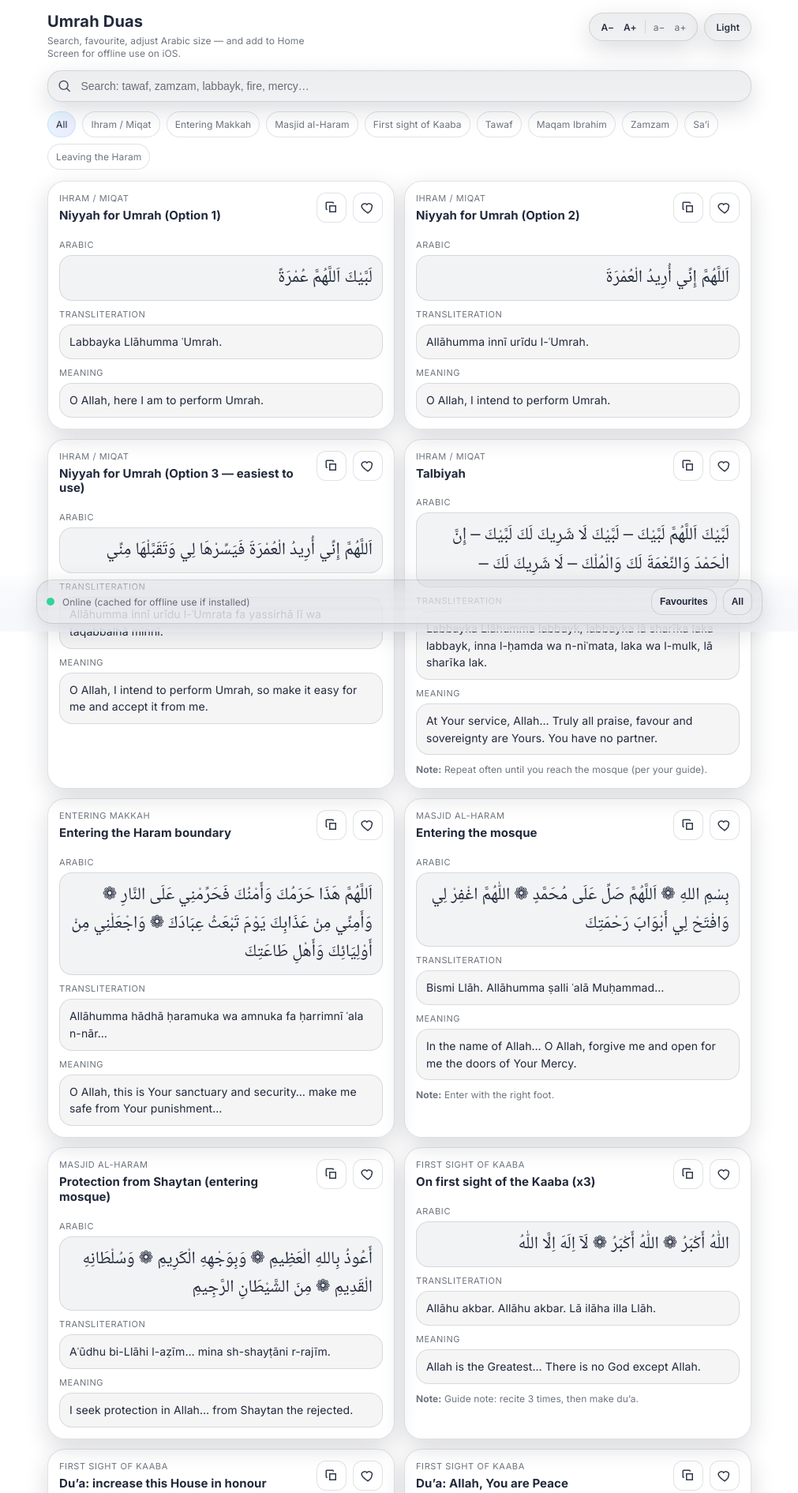
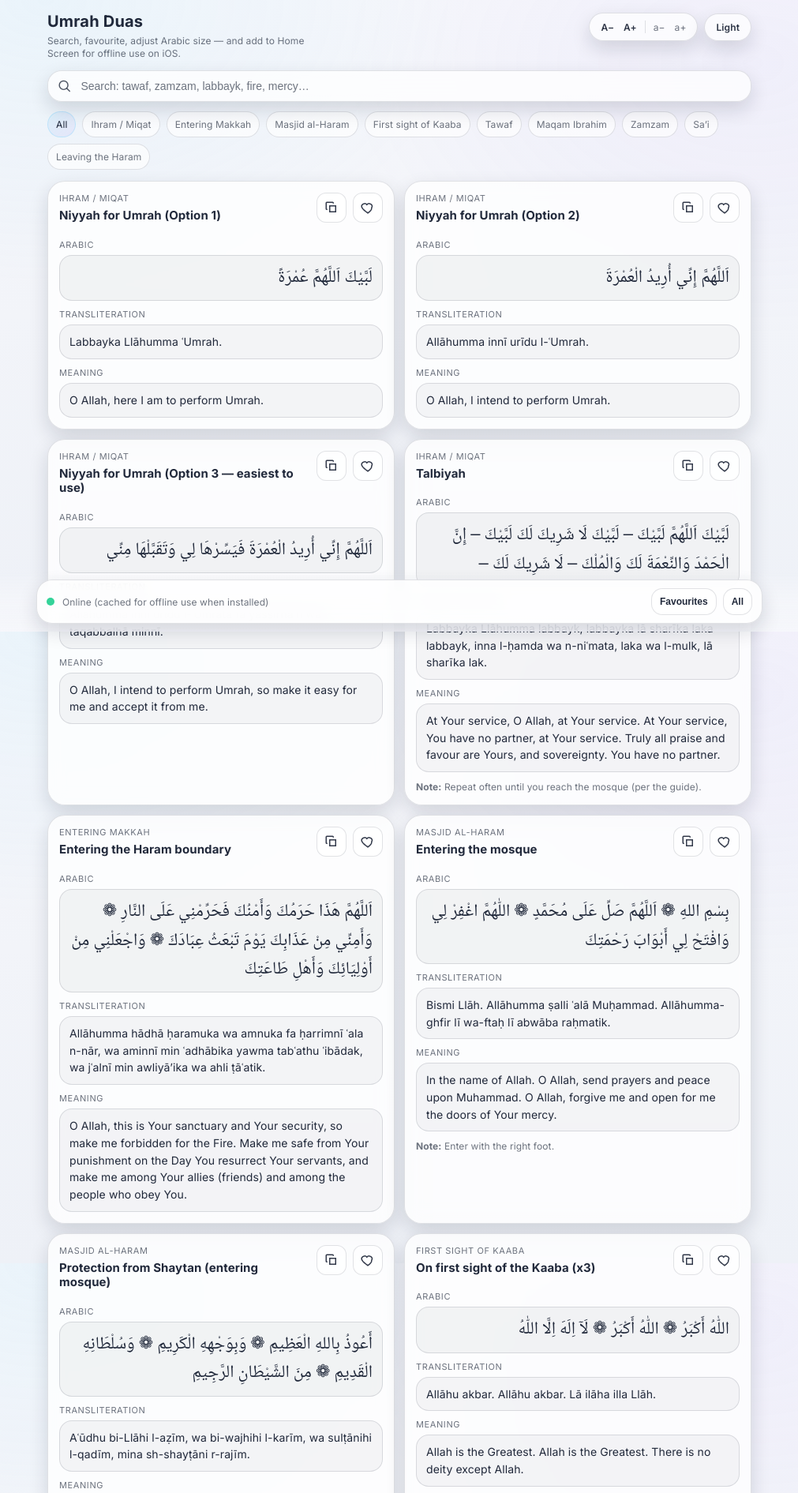
Before and after one commit to h5vmprj6q9-ui/umrah-duas, a plain HTML site: page index.html in a window 1280 px wide. Shown: the top 1891 px of the page at 79% size, without its empty margins (134-1145 px from the left). Drawn offline with Linux system fonts and the light colour scheme.

Commit message:
Update index.html

```diff
--- a/index.html
+++ b/index.html
@@ -8,7 +8,6 @@
   <meta name="apple-mobile-web-app-status-bar-style" content="black-translucent" />
   <meta name="apple-mobile-web-app-title" content="Umrah Duas" />
 
-  <!-- Optional: add your own icons -->
   <link rel="manifest" href="manifest.webmanifest" />
 
   <title>Umrah Duas</title>
@@ -20,33 +19,46 @@
 
   <style>
     :root{
-      --bg: #0b1220;
-      --card: rgba(255,255,255,.08);
-      --card2: rgba(255,255,255,.10);
+      /* Calm, consistent dark theme */
+      --bg0: #0b1220;
+      --bg1: #070c16;
+
+      --card: rgba(255,255,255,.06);
+      --card2: rgba(255,255,255,.08);
+
       --text: rgba(255,255,255,.92);
-      --muted: rgba(255,255,255,.65);
+      --muted: rgba(255,255,255,.62);
       --border: rgba(255,255,255,.14);
+
       --accent: #7dd3fc;
       --accent2:#a78bfa;
       --good:#34d399;
-      --shadow: 0 10px 30px rgba(0,0,0,.35);
+
+      --shadow: 0 10px 26px rgba(0,0,0,.30);
       --radius: 18px;
+
       --safeTop: env(safe-area-inset-top);
       --safeBottom: env(safe-area-inset-bottom);
       --safeLeft: env(safe-area-inset-left);
       --safeRight: env(safe-area-inset-right);
+
       --arabicSize: 22px;
       --bodySize: 14px;
     }
 
     [data-theme="light"]{
-      --bg: #f6f7fb;
-      --card: rgba(14,23,42,.06);
-      --card2: rgba(14,23,42,.08);
+      /* Soft light theme */
+      --bg0: #f6f7fb;
+      --bg1: #eef1f7;
+
+      --card: rgba(14,23,42,.05);
+      --card2: rgba(14,23,42,.07);
+
       --text: rgba(14,23,42,.92);
       --muted: rgba(14,23,42,.60);
       --border: rgba(14,23,42,.12);
-      --shadow: 0 10px 30px rgba(14,23,42,.15);
+
+      --shadow: 0 10px 24px rgba(14,23,42,.14);
     }
 
     *{ box-sizing:border-box; }
@@ -54,12 +66,16 @@
     body{
       margin:0;
       font-family: Inter, system-ui, -apple-system, Segoe UI, Roboto, Arial, sans-serif;
-      background: background: linear-gradient(180deg, rgba(11,18,32,1) 0%, rgba(9,14,24,1) 100%),
-      radial-gradient(900px 600px at 15% 0%, rgba(125,211,252,.10), transparent 60%),
-      radial-gradient(900px 600px at 85% 10%, rgba(167,139,250,.08), transparent 55%);
       color: var(--text);
       font-size: var(--bodySize);
       letter-spacing: .1px;
+
+      /* Calmer + consistent background (less patchy than before) */
+      background:
+        radial-gradient(900px 600px at 15% 0%, rgba(125,211,252,.10), transparent 60%),
+        radial-gradient(900px 600px at 85% 10%, rgba(167,139,250,.08), transparent 58%),
+        linear-gradient(180deg, var(--bg0) 0%, var(--bg1) 100%);
+      background-attachment: fixed;
     }
 
     .app{
@@ -88,8 +104,8 @@
       letter-spacing:.2px;
     }
     .brand .sub{
-      color: var(--muted);
-      font-size: 12px;
+      color:var(--muted);
+      font-size:12px;
       line-height:1.3;
       max-width: 46ch;
     }
@@ -103,7 +119,7 @@
     }
     .pill{
       border:1px solid var(--border);
-      background: linear-gradient(180deg, var(--card2), var(--card));
+      background: rgba(255,255,255,.05);
       border-radius: 999px;
       padding: 9px 12px;
       box-shadow: var(--shadow);
@@ -112,7 +128,12 @@
       gap:8px;
       align-items:center;
       user-select:none;
+      backdrop-filter: blur(10px);
     }
+    [data-theme="light"] .pill{
+      background: rgba(255,255,255,.70);
+    }
+
     .pill button{
       all:unset;
       cursor:pointer;
@@ -135,12 +156,17 @@
       gap:10px;
       align-items:center;
       border:1px solid var(--border);
-      background: linear-gradient(180deg, var(--card2), var(--card));
+      background: rgba(255,255,255,.05);
       border-radius: var(--radius);
       padding: 10px 12px;
       box-shadow: var(--shadow);
       margin-bottom: 12px;
+      backdrop-filter: blur(10px);
     }
+    [data-theme="light"] .searchbar{
+      background: rgba(255,255,255,.75);
+    }
+
     .searchbar input{
       width:100%;
       border:none;
@@ -150,6 +176,7 @@
       font-size: 14px;
     }
     .searchbar input::placeholder{ color: var(--muted); }
+
     .chiprow{
       display:flex;
       gap:8px;
@@ -158,18 +185,22 @@
     }
     .chip{
       border:1px solid var(--border);
-      background: rgba(255,255,255,.06);
+      background: rgba(255,255,255,.04);
       border-radius: 999px;
       padding: 8px 10px;
       font-size:12px;
       color: var(--muted);
       cursor:pointer;
       user-select:none;
-      transition: transform .08s ease;
+      transition: transform .08s ease, background .18s ease, border-color .18s ease;
     }
+    [data-theme="light"] .chip{
+      background: rgba(255,255,255,.65);
+    }
+
     .chip:active{ transform: scale(.98); }
     .chip[data-active="true"]{
-      background: linear-gradient(135deg, rgba(125,211,252,.20), rgba(167,139,250,.18));
+      background: linear-gradient(135deg, rgba(125,211,252,.16), rgba(167,139,250,.12));
       color: var(--text);
       border-color: rgba(125,211,252,.35);
     }
@@ -180,13 +211,19 @@
       gap: 12px;
     }
 
+    /* More consistent, less "stripy" cards */
     .card{
       border:1px solid var(--border);
-      background: rgba(255,255,255,.07);
+      background: rgba(255,255,255,.05);
       border-radius: 22px;
       box-shadow: var(--shadow);
       overflow:hidden;
+      backdrop-filter: blur(10px);
     }
+    [data-theme="light"] .card{
+      background: rgba(255,255,255,.78);
+    }
+
     .cardTop{
       padding: 14px 14px 0;
       display:flex;
@@ -194,9 +231,7 @@
       align-items:flex-start;
       justify-content:space-between;
     }
-    .meta{
-      min-width:0;
-    }
+    .meta{ min-width:0; }
     .section{
       font-size: 11px;
       color: var(--muted);
@@ -219,19 +254,22 @@
       width:38px; height:38px;
       border-radius: 12px;
       border:1px solid var(--border);
-      background: rgba(255,255,255,.06);
+      background: rgba(255,255,255,.04);
       display:grid;
       place-items:center;
       cursor:pointer;
       user-select:none;
-      transition: transform .08s ease;
+      transition: transform .08s ease, background .18s ease;
     }
+    [data-theme="light"] .iconBtn{
+      background: rgba(255,255,255,.70);
+    }
+    .iconBtn:hover{ background: rgba(255,255,255,.07); }
     .iconBtn:active{ transform: scale(.98); }
     .iconBtn svg{ opacity:.92; }
 
-    .content{
-      padding: 0 14px 14px;
-    }
+    .content{ padding: 0 14px 14px; }
+
     .label{
       font-size: 11px;
       color: var(--muted);
@@ -239,6 +277,7 @@
       text-transform: uppercase;
       margin: 10px 0 6px;
     }
+
     .arabic{
       font-family: "Noto Naskh Arabic", "Noto Sans Arabic", Arial, sans-serif;
       font-size: var(--arabicSize);
@@ -250,9 +289,13 @@
       padding: 10px 12px;
       border-radius: 16px;
       border: 1px solid var(--border);
-      background: rgba(0,0,0,.12);
+
+      /* calmer panel */
+      background: rgba(0,0,0,.14);
     }
-    [data-theme="light"] .arabic{ background: rgba(14,23,42,.05); }
+    [data-theme="light"] .arabic{
+      background: rgba(14,23,42,.045);
+    }
 
     .text{
       margin:0;
@@ -263,7 +306,9 @@
       border: 1px solid var(--border);
       background: rgba(0,0,0,.10);
     }
-    [data-theme="light"] .text{ background: rgba(14,23,42,.04); }
+    [data-theme="light"] .text{
+      background: rgba(14,23,42,.035);
+    }
 
     .notes{
       margin-top: 10px;
@@ -298,14 +343,17 @@
       left: 0; right: 0;
       bottom: 0;
       padding: 10px calc(14px + var(--safeLeft)) calc(10px + var(--safeBottom)) calc(14px + var(--safeRight));
-      background: linear-gradient(180deg, transparent, rgba(0,0,0,.32) 35%, rgba(0,0,0,.55));
       display:flex;
       justify-content:center;
       pointer-events:none;
+
+      /* calmer dock fade */
+      background: linear-gradient(180deg, transparent, rgba(0,0,0,.18) 40%, rgba(0,0,0,.42));
     }
     [data-theme="light"] .footerDock{
-      background: linear-gradient(180deg, transparent, rgba(246,247,251,.72) 35%, rgba(246,247,251,.92));
+      background: linear-gradient(180deg, transparent, rgba(246,247,251,.70) 45%, rgba(246,247,251,.92));
     }
+
     .dockInner{
       pointer-events:auto;
       width:min(920px, 100%);
@@ -314,11 +362,16 @@
       align-items:center;
       justify-content:space-between;
       border:1px solid var(--border);
-      background: linear-gradient(180deg, var(--card2), var(--card));
+      background: rgba(255,255,255,.05);
       border-radius: 20px;
       padding: 10px 12px;
       box-shadow: var(--shadow);
+      backdrop-filter: blur(10px);
     }
+    [data-theme="light"] .dockInner{
+      background: rgba(255,255,255,.82);
+    }
+
     .dockLeft{
       display:flex;
       gap:10px;
@@ -348,16 +401,20 @@
     }
     .dockBtn{
       border:1px solid var(--border);
-      background: rgba(255,255,255,.06);
+      background: rgba(255,255,255,.04);
       border-radius: 14px;
       padding: 9px 10px;
       font-size:12px;
       color: var(--text);
       cursor:pointer;
       user-select:none;
-      transition: transform .08s ease;
+      transition: transform .08s ease, background .18s ease;
       font-weight: 700;
     }
+    [data-theme="light"] .dockBtn{
+      background: rgba(255,255,255,.70);
+    }
+    .dockBtn:hover{ background: rgba(255,255,255,.07); }
     .dockBtn:active{ transform: scale(.98); }
 
     .hint{
@@ -439,8 +496,7 @@
   <div class="toast" id="toast">Copied</div>
 
   <script>
-    // --- Data (duas extracted from the guide you used earlier) ---
-    // You can edit titles/sections freely.
+    // --- Data (duas extracted from your guide) ---
     const DUAS = [
       {
         id: "niyyah-1",
@@ -475,16 +531,16 @@
         title: "Talbiyah",
         arabic: "لَبَّيْكَ اَللَّهُمَّ لَبَّيْكَ – لَبَّيْكَ لَا شَرِيكَ لَكَ لَبَّيْكَ – إِنَّ الْحَمْدَ وَالنِّعْمَةَ لَكَ وَالْمُلْكَ – لَا شَرِيكَ لَكَ –",
         translit: "Labbayka Llāhumma labbayk, labbayka lā sharīka laka labbayk, inna l-ḥamda wa n-niʿmata, laka wa l-mulk, lā sharīka lak.",
-        meaning: "At Your service, Allah… Truly all praise, favour and sovereignty are Yours. You have no partner.",
-        notes: "Repeat often until you reach the mosque (per your guide)."
+        meaning: "At Your service, O Allah, at Your service. At Your service, You have no partner, at Your service. Truly all praise and favour are Yours, and sovereignty. You have no partner.",
+        notes: "Repeat often until you reach the mosque (per the guide)."
       },
       {
         id: "haram-boundary",
         section: "Entering Makkah",
         title: "Entering the Haram boundary",
         arabic: "اَللَّهُمَّ هَذَا حَرَمُكَ وَأَمْنُكَ فَحَرِّمْنِي عَلَى النَّارِ ❁ وَأَمِنِّي مِنْ عَذَابِكَ يَوْمَ تَبْعَثُ عِبَادَكَ ❁ وَاجْعَلْنِي مِنْ أَوْلِيَائِكَ وَأَهْلِ طَاعَتِكَ",
-        translit: "Allāhumma hādhā ḥaramuka wa amnuka fa ḥarrimnī ʿala n-nār…",
-        meaning: "O Allah, this is Your sanctuary and security… make me safe from Your punishment…",
+        translit: "Allāhumma hādhā ḥaramuka wa amnuka fa ḥarrimnī ʿala n-nār, wa aminnī min ʿadhābika yawma tabʿathu ʿibādak, wa jʿalnī min awliyā’ika wa ahli ṭāʿatik.",
+        meaning: "O Allah, this is Your sanctuary and Your security, so make me forbidden for the Fire. Make me safe from Your punishment on the Day You resurrect Your servants, and make me among Your allies (friends) and among the people who obey You.",
         notes: ""
       },
       {
@@ -492,8 +548,8 @@
         section: "Masjid al-Haram",
         title: "Entering the mosque",
         arabic: "بِسْمِ اللهِ ❁ اَللَّهُمَّ صَلِّ عَلَى مُحَمَّدٍ ❁ اللّٰهُمَّ اغْفِرْ لِي وَافْتَحْ لِي أَبْوَابَ رَحْمَتِكَ",
-        translit: "Bismi Llāh. Allāhumma ṣalli ʿalā Muḥammad…",
-        meaning: "In the name of Allah… O Allah, forgive me and open for me the doors of Your Mercy.",
+        translit: "Bismi Llāh. Allāhumma ṣalli ʿalā Muḥammad. Allāhumma-ghfir lī wa-ftaḥ lī abwāba raḥmatik.",
+        meaning: "In the name of Allah. O Allah, send prayers and peace upon Muhammad. O Allah, forgive me and open for me the doors of Your mercy.",
         notes: "Enter with the right foot."
       },
       {
@@ -501,8 +557,8 @@
         section: "Masjid al-Haram",
         title: "Protection from Shaytan (entering mosque)",
         arabic: "أَعُوذُ بِاللهِ الْعَظِيمِ ❁ وَبِوَجْهِهِ الْكَرِيمِ ❁ وَسُلْطَانِهِ الْقَدِيمِ ❁ مِنَ الشَّيْطَانِ الرَّجِيمِ",
-        translit: "Aʿūdhu bi-Llāhi l-aẓīm… mina sh-shayṭāni r-rajīm.",
-        meaning: "I seek protection in Allah… from Shaytan the rejected.",
+        translit: "Aʿūdhu bi-Llāhi l-aẓīm, wa bi-wajhihi l-karīm, wa sulṭānihi l-qadīm, mina sh-shayṭāni r-rajīm.",
+        meaning: "I seek refuge in Allah, the Magnificent, and in His Noble Face, and in His Eternal Authority, from Satan, the accursed.",
         notes: ""
       },
       {
@@ -511,7 +567,7 @@
         title: "On first sight of the Kaaba (x3)",
         arabic: "اللّٰهُ أَكْبَرُ ❁ اللّٰهُ أَكْبَرُ ❁ لَآ اِلَهَ اِلَّا اللّٰهُ",
         translit: "Allāhu akbar. Allāhu akbar. Lā ilāha illa Llāh.",
-        meaning: "Allah is the Greatest… There is no God except Allah.",
+        meaning: "Allah is the Greatest. Allah is the Greatest. There is no deity except Allah.",
         notes: "Guide note: recite 3 times, then make du’a."
       },
       {
@@ -519,8 +575,8 @@
         section: "First sight of Kaaba",
         title: "Du’a: increase this House in honour",
         arabic: "اَللَّهُمَّ زِدْ هَذَا الْبَيْتَ تَشْرِيفاً وَتَعْظِيماً وَتَكْرِيماً وَمَهَابَةً ❁ وَزِدْ مَنْ شَرَّفَهُ وَكَرَّمَهُ مِمَّنْ حَجَّهُ أَوْ اعْتَمَرَهُ تَشْرِيفاً وَتَكْرِيماً وَتَعْظِيماً وَبِرّاً",
-        translit: "Allāhumma zid hādha l-bayta tashrīfan…",
-        meaning: "Allah, increase this House in honour… and increase those who honour it…",
+        translit: "Allāhumma zid hādha l-bayta tashrīfan wa taʿẓīman wa takrīman wa mahābah, wa zid man sharrafahu wa karramahu mimman ḥajjahu aw iʿtamarahu tashrīfan wa takrīman wa taʿẓīman wa birrā.",
+        meaning: "O Allah, increase this House in honour, dignity, nobility and awe. And increase those who honour and revere it, from among those who perform Hajj or Umrah, in honour, dignity, nobility and righteousness.",
         notes: ""
       },
       {
@@ -528,8 +584,8 @@
         section: "First sight of Kaaba",
         title: "Du’a: Allah, You are Peace",
         arabic: "اَللَّهُمَّ أَنْتَ السَّلاَمُ ❁ وَمِنْكَ السَّلَامُ ❁ حَيِّنَا رَبَّنَا بِالسَّلاَمِ",
-        translit: "Allāhumma anta s-salām…",
-        meaning: "O Allah, You are Peace and from You is peace…",
+        translit: "Allāhumma anta s-salām, wa minka s-salām, ḥayyinā rabbanā bi s-salām.",
+        meaning: "O Allah, You are Peace and from You comes peace, so grant us life, our Lord, with peace.",
         notes: ""
       },
       {
@@ -537,8 +593,8 @@
         section: "Tawaf",
         title: "Niyyah for Tawaf",
         arabic: "اَللَّهُمَّ إِنِّي أُرِيدُ طَوَافَ بَيْتِكَ الْحَرَامِ فَيَسِّرْهُ لِي وَتَقَبَّلْهُ مِنِّي",
-        translit: "Allāhumma innī urīdu l-ṭawwafa baytika l-ḥarāmi…",
-        meaning: "O Allah, I intend to perform Tawaf… make it easy for me and accept it from me.",
+        translit: "Allāhumma innī urīdu l-ṭawwafa baytika l-ḥarāmi fa yassirhu lī wa taqabbalhu minnī.",
+        meaning: "O Allah, I intend to perform Tawaf of Your Sacred House, so make it easy for me and accept it from me.",
         notes: ""
       },
       {
@@ -555,8 +611,8 @@
         section: "Tawaf",
         title: "Du’a when parallel to Hajar al-Aswad",
         arabic: "بِسْمِ اللّٰهِ وَاللّٰهُ أَكْبَرُ ❁ اَللَّهُمَّ إِيمَاناً بِكَ وَتَصْدِيقاً بِكِتَابِكَ ❁ وَوَفَاءً بِعَهْدِكَ ❁ وَاتِّبَاعاً لِسُنَّةِ نَبِيِّكَ مُحَمَّدْ",
-        translit: "Bismi Llāhi wa Llāhu akbar… wattibāʿan li sunnati nabiyyika Muḥammad ﷺ.",
-        meaning: "O Allah, out of faith in You… and in emulation of Your Prophet’s sunnah ﷺ.",
+        translit: "Bismi Llāhi wa Llāhu akbar. Allāhumma īmānan bika wa taṣdīqan bi kitābik, wa wafāʿan bi ʿahdik, wattibāʿan li sunnati nabiyyika Muḥammad ﷺ.",
+        meaning: "In the name of Allah, Allah is the Greatest. O Allah, (I do this) with faith in You, affirming the truth of Your Book, fulfilling Your covenant, and following the Sunnah of Your Prophet Muhammad ﷺ.",
         notes: ""
       },
       {
@@ -564,8 +620,8 @@
         section: "Tawaf",
         title: "Between Rukn al-Yamani and Hajar al-Aswad",
         arabic: "رَبَّنَا آتِنَا فِي الدُّنْيَا حَسَنَةً وَفِي الْآخِرَةِ حَسَنَةً وَقِنَا عَذَابَ النَّارِ",
-        translit: "Rabbanā ātinā fi d-dunyā ḥasanatan…",
-        meaning: "Our Lord, grant us good in this world and the Hereafter, and save us from the Fire.",
+        translit: "Rabbanā ātinā fi d-dunyā ḥasanatan wa fi l-ākhirati ḥasanatan wa qinā ʿadhāba n-nār.",
+        meaning: "Our Lord, grant us good in this world and the Hereafter, and save us from the punishment of the Fire.",
         notes: "Qur’an 2:201"
       },
       {
@@ -582,7 +638,7 @@
         section: "Zamzam",
         title: "After drinking Zamzam",
         arabic: "اللّٰهُمَّ إِنِّي أَسْأَلُكَ عِلْمًا نَافِعًا ❁ وَرِزْقًا وَاسِعًا ❁ وَعَمَلًا مُتَقَبَّلًا ❁ وَشِفَاءً مِنْ كُلِّ دَاءٍ",
-        translit: "Allāhumma innī as’aluka ʿilman nāfiʿa…",
+        translit: "Allāhumma innī as’aluka ʿilman nāfiʿa, wa rizqan wasiʿa, wa ʿamalan mutaqabbala, wa shifā’an min kulli dā’.",
         meaning: "O Allah, I ask You for beneficial knowledge, abundant provision, accepted deeds, and a cure for every illness.",
         notes: ""
       },
@@ -600,8 +656,8 @@
         section: "Sa’i",
         title: "At Safa (repeat at Marwa) — recite x3 with your du’a between",
         arabic: "اللّٰهُ أَكْبَرُ ❁ اللّٰهُ أَكْبَرُ ❁ اللّٰهُ أَكْبَرُ ❁ وَلِلّٰهِ الْحَمْدُ\n\nلَآ إِلٰهَ إِلَّا اللّٰهُ وَحْدَهُ لاَ شَرِيكَ لَهُ ❁ لَهُ الْمُلْكُ وَلَهُ الْحَمْدُ ❁ يُحْيِي وَيُمِيتُ ❁ وَهُوَ عَلَى كُلِّ شَيْءٍ قَدِيرٌ\n\nلَآ إِلٰهَ إِلَّا اللّٰهُ وَحْدَهُ ❁ اَنْجَزَ وَعْدَهُ وَنَصَرَ عَبْدَهُ وَهَزَمَ اَلْأَحْزَابَ وَحْدَهُ",
-        translit: "Allāhu akbar… wa li Llāhi l-ḥamd.\n\nLa ilāha illa Llāhu waḥdahu… wa huwa ʿalā kulli shay’in qadīr.\n\nLa ilāha illa Llāhu waḥdah… hazama l-aḥzāba waḥdah.",
-        meaning: "Allah is the Greatest… to Allah belongs all praise.\n\nThere is no deity except Allah alone… He gives life and death…\n\nAllah alone fulfilled His promise… and defeated the Confederates alone.",
+        translit: "Allāhu akbar, Allāhu akbar, Allāhu akbar, wa li Llāhi l-ḥamd.\n\nLa ilāha illa Llāhu waḥdahu la sharīka lah, lahu l-mulku wa lahu l-ḥamd, yuḥīī wa yumīt, wa huwa ʿalā kulli shay’in qadīr.\n\nLa ilāha illa Llāhu waḥdah, anjaza waʿdahu wa naṣara ʿabdahu wa hazama l-aḥzāba waḥdah.",
+        meaning: "Allah is the Greatest, Allah is the Greatest, Allah is the Greatest; and to Allah belongs all praise. There is no deity except Allah alone, without partner. To Him belongs the dominion and to Him belongs all praise. He gives life and causes death, and He has power over all things. There is no deity except Allah alone. He fulfilled His promise, supported His servant, and defeated the confederates alone.",
         notes: "Guide note: recite 3 times; make your own du’a in between."
       },
       {
@@ -610,7 +666,7 @@
         title: "Leaving Masjid al-Haram",
         arabic: "بِسْمِ اللهِ وَالصَّلَاةُ وَالسَّلَّامُ عَلَى رَسُولِ اللهِ ❁ اللّٰهُمَّ إِنِّي أَسْأَلُكَ مِنْ فَضْلِكَ",
         translit: "Bismi Llāhi wa ṣ-ṣalātu wa s-salāmu ʿalā rasūli Llāh. Allāhumma innī as’aluka min faḍlik.",
-        meaning: "In the name of Allah… O Allah, I ask You from Your bounty.",
+        meaning: "In the name of Allah, and prayers and peace be upon the Messenger of Allah. O Allah, I ask You from Your bounty.",
         notes: "Exit with the left foot."
       },
     ];
@@ -647,15 +703,15 @@
     if (savedArabic) document.documentElement.style.setProperty("--arabicSize", savedArabic + "px");
     if (savedBody) document.documentElement.style.setProperty("--bodySize", savedBody + "px");
 
-    // Network indicator + offline friendliness
+    // Network indicator
     const netDot = el("netDot");
     const netText = el("netText");
     function updateNet(){
       const online = navigator.onLine;
       netDot.classList.toggle("online", online);
       netText.textContent = online
-        ? "Online (cached for offline use if installed)"
-        : "Offline (you’re good — cached content should still work)";
+        ? "Online (cached for offline use when installed)"
+        : "Offline (cached content should still work)";
     }
     window.addEventListener("online", updateNet);
     window.addEventListener("offline", updateNet);
@@ -692,7 +748,6 @@
         await navigator.clipboard.writeText(text);
         toast("Copied ✅");
       }catch{
-        // fallback
         const ta = document.createElement("textarea");
         ta.value = text;
         document.body.appendChild(ta);
@@ -784,7 +839,7 @@
         card.querySelector('[data-action="fav"]').addEventListener("click", ()=>{
           if (favs.has(d.id)) favs.delete(d.id); else favs.add(d.id);
           localStorage.setItem(STORAGE.favs, JSON.stringify(Array.from(favs)));
-          render(); // quick refresh
+          render();
           toast(favs.has(d.id) ? "Saved to Favourites ❤️" : "Removed");
         });
 
@@ -804,7 +859,6 @@
     }
 
     function formatArabic(str){
-      // Preserve line breaks nicely
       return escapeHtml(str).replace(/\n/g, "<br/>");
     }
 
@@ -815,9 +869,7 @@
     }
 
     // Search
-    qEl.addEventListener("input", ()=>{
-      render();
-    });
+    qEl.addEventListener("input", ()=> render());
 
     // Theme toggle
     el("themeToggle").addEventListener("click", ()=>{
```
